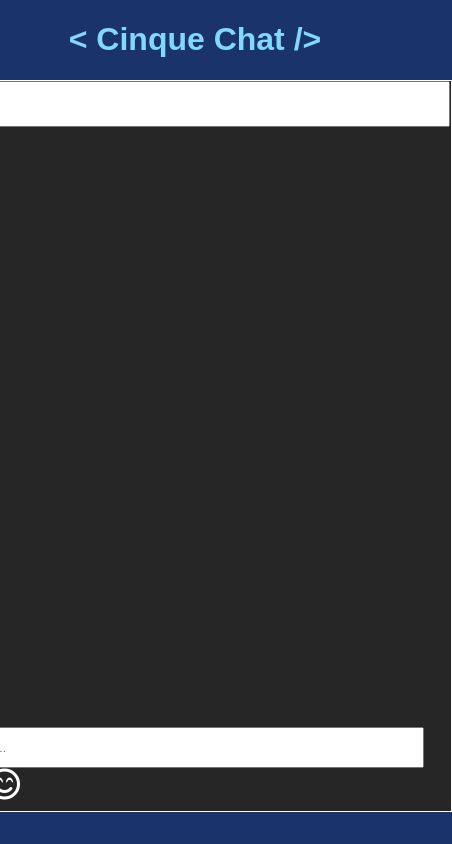
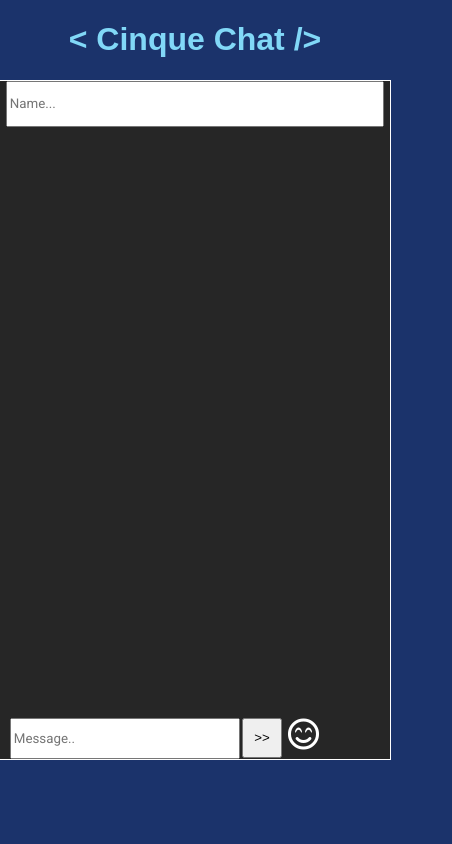
Before and after one commit to Cinque-Web-Development/cinque-chat, a React (Create React App) app: page / in a window 390 px wide. Shown: the whole page, 452 px wide, since content can reach past the window. Built offline with nearby package versions, Linux system fonts and the light colour scheme; a web font is replaced by a local one.

Commit message:
update responsive design

```diff
--- a/src/components/Chat/Chat.css
+++ b/src/components/Chat/Chat.css
@@ -9,15 +9,21 @@
 }
 
 .name-input {
-  width: 500px;
+  width: 95%;
   height: 40px;
   font-family: 'Roboto', sans-serif;
 }
 
+.message-field {
+  display: flex;
+  width: 95%;
+}
+
 .message-input {
   font-family: 'Roboto', sans-serif;
-  width: 475px;
+  width: 60%;
   height: 35px;
+  word-wrap: break-word;
 }
 
 .message-btn {
--- a/src/components/Chat/Chat.js
+++ b/src/components/Chat/Chat.js
@@ -50,9 +50,7 @@
   }, [chat])
 
   return (
-    <div>
       <form className="messenger" onSubmit={onMessageSubmit}>
-        <div className="name-field">
         <input
           onChange={onNameChange}
           className="name-input"
@@ -61,7 +59,6 @@
           label="Name"
           placeholder="Name..."
           ></input>
-        </div>
         <RenderChat
           chat={chat}
           showEmoji={showEmoji}
@@ -76,10 +73,9 @@
             label="Message"
             placeholder="Message.."
           ></input>
-          <button className="message-btn stlt-btn stlt-std-btn">&gt;&gt; </button>
+          <button className="message-btn">&gt;&gt; </button>
           <span role="button" className="emoji-btn" onClick={showEmojis}><i className="emoji far fa-smile-beam fa-2x"></i></span>
         </div>
       </form>
-    </div>
   );
 }
--- a/src/components/RenderChat/RenderChat.css
+++ b/src/components/RenderChat/RenderChat.css
@@ -1,7 +1,14 @@
 .chat-space {
-  height: 600px;
+  display: flex;
+  flex-direction: column;
+  align-items: flex-start;
+  height: 70vh;
   overflow-y: scroll;
-  /* width: 95%; */
+  width: 95%;
+}
+
+h3 {
+  margin: 10px 0;
 }
 
 .render-name {
```
Lines whose indentation alone changed are shown as unchanged.
